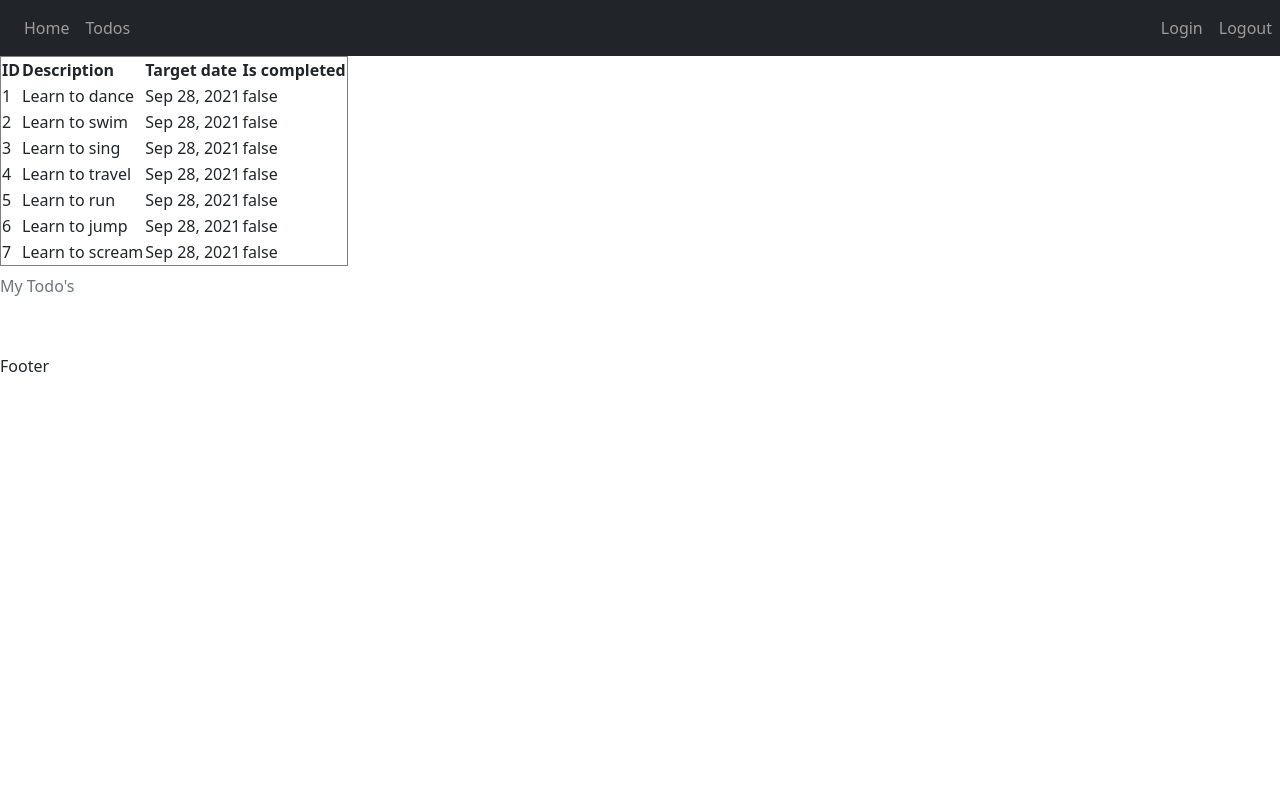
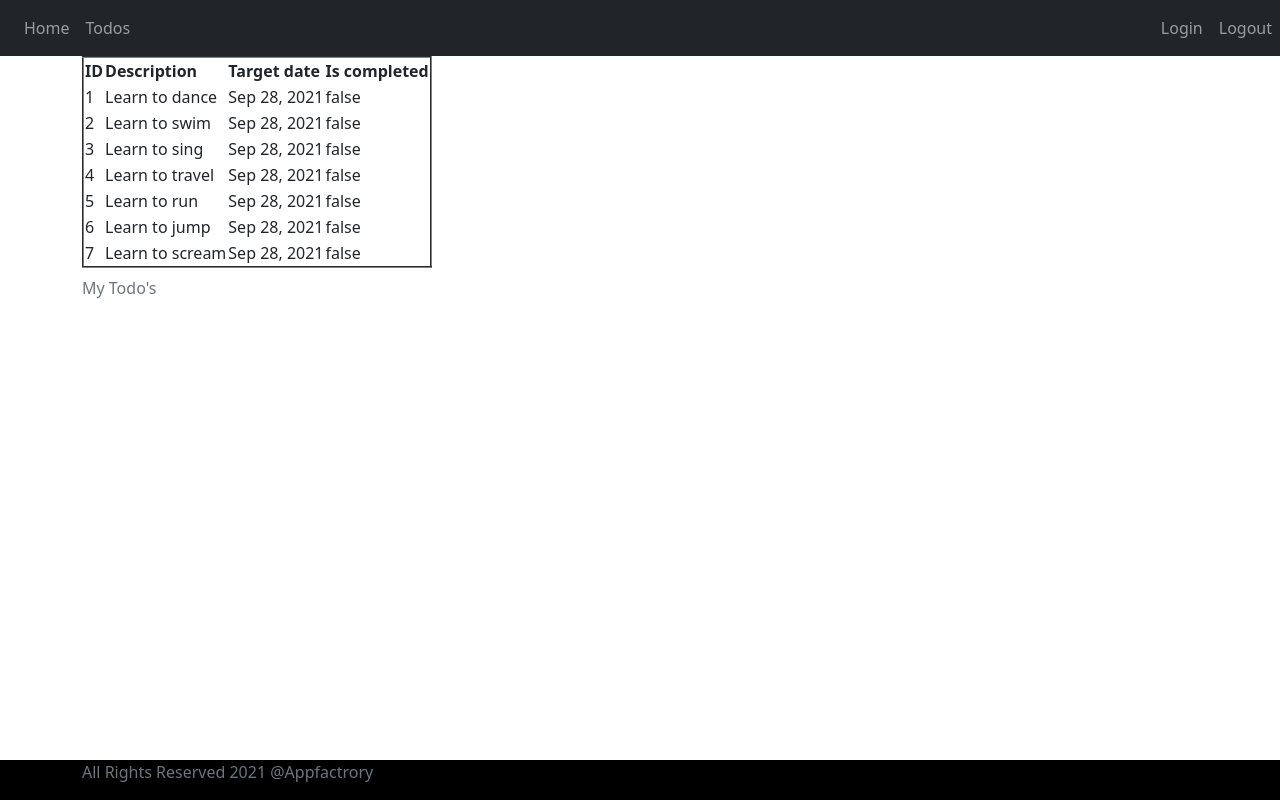
Before and after one commit to alexeidudarev/Springboot_java_angular_web_appp, an Angular app: page /todos in a window 1280 px wide. Built offline with nearby package versions, Linux system fonts and the light colour scheme.

Commit message:
header and footer style added

```diff
--- a/src/app/app.component.html
+++ b/src/app/app.component.html
@@ -1,3 +1,6 @@
 <app-menu></app-menu>
-<router-outlet></router-outlet>
+<div class="container">
+    <router-outlet></router-outlet>
+</div>
+
 <app-footer></app-footer>
--- a/src/app/footer/footer.component.css
+++ b/src/app/footer/footer.component.css
@@ -0,0 +1,8 @@
+footer{
+    position:absolute;
+    bottom:0;
+    width:100% ;
+    height: 40px;
+    background-color: black;
+    text-decoration-color: blanchedalmond;
+}
--- a/src/app/footer/footer.component.html
+++ b/src/app/footer/footer.component.html
@@ -1,2 +1,5 @@
-<br><br>
-Footer
+<footer class="footer">
+    <div class="container">
+        <span class="text-muted">All Rights Reserved 2021 @Appfactrory</span>
+    </div>
+</footer>
--- a/src/app/list-todos/list-todos.component.html
+++ b/src/app/list-todos/list-todos.component.html
@@ -1,15 +1,15 @@
-<table border='1'>
+<table border='2'>
     <caption>My Todo's</caption>
-    <thead>
-        <tr>
+    <thead border='1'>
+        <tr border='1'>
             <th>ID</th>
             <th>Description</th>
             <th>Target date</th>
             <th>Is completed</th>
         </tr>
     </thead>
-    <tbody>
-        <tr *ngFor="let todo of todos">
+    <tbody border='1'>
+        <tr *ngFor="let todo of todos" border='1'>
             <td>{{todo.id}}</td>
             <td>{{todo.description}}</td>
             <td>{{todo.targetDate | date}}</td>
```
